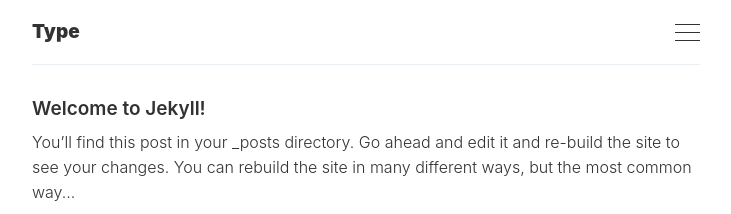
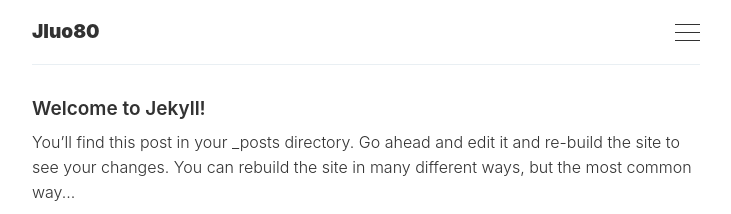
Before and after one commit to jluo80/jluo80.github.io, a Jekyll site: the page built from index.html, in a window 1280 px wide and 900 px high. Shown: the top 214 px of the window, without its empty margins (274-1005 px from the left). Built offline with Jekyll 4.4.1, drawn with Linux system fonts in a browser that asks for light colours; the list of posts is cut into pages by our own code.

Commit message:
change title

```diff
--- a/_config.yml
+++ b/_config.yml
@@ -6,7 +6,7 @@
 # 'jekyll serve'. If you change this file, please restart the server process.
 
 # Site settings
-title:       Type
+title:       Jluo80
 email:       ''
 description: ''
 baseurl:     '' # The subpath of your site, e.g. /blog
```
